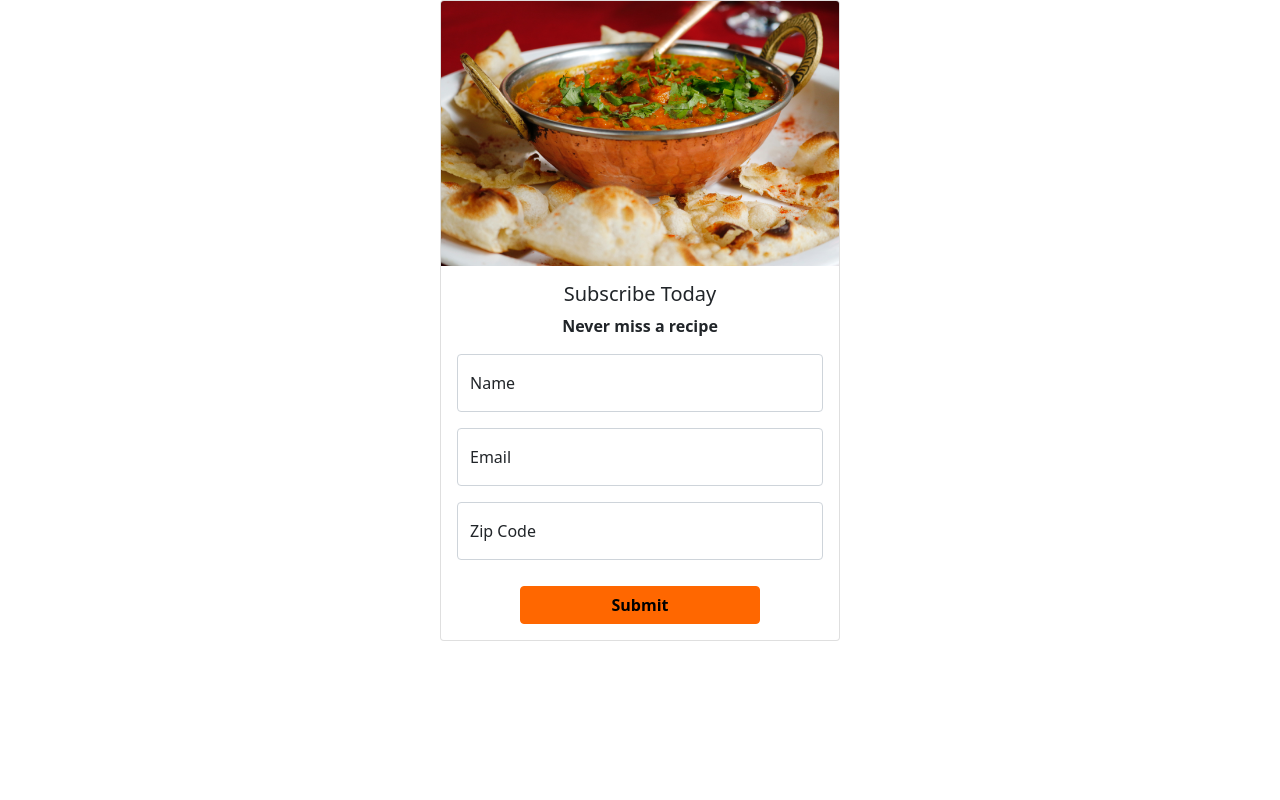
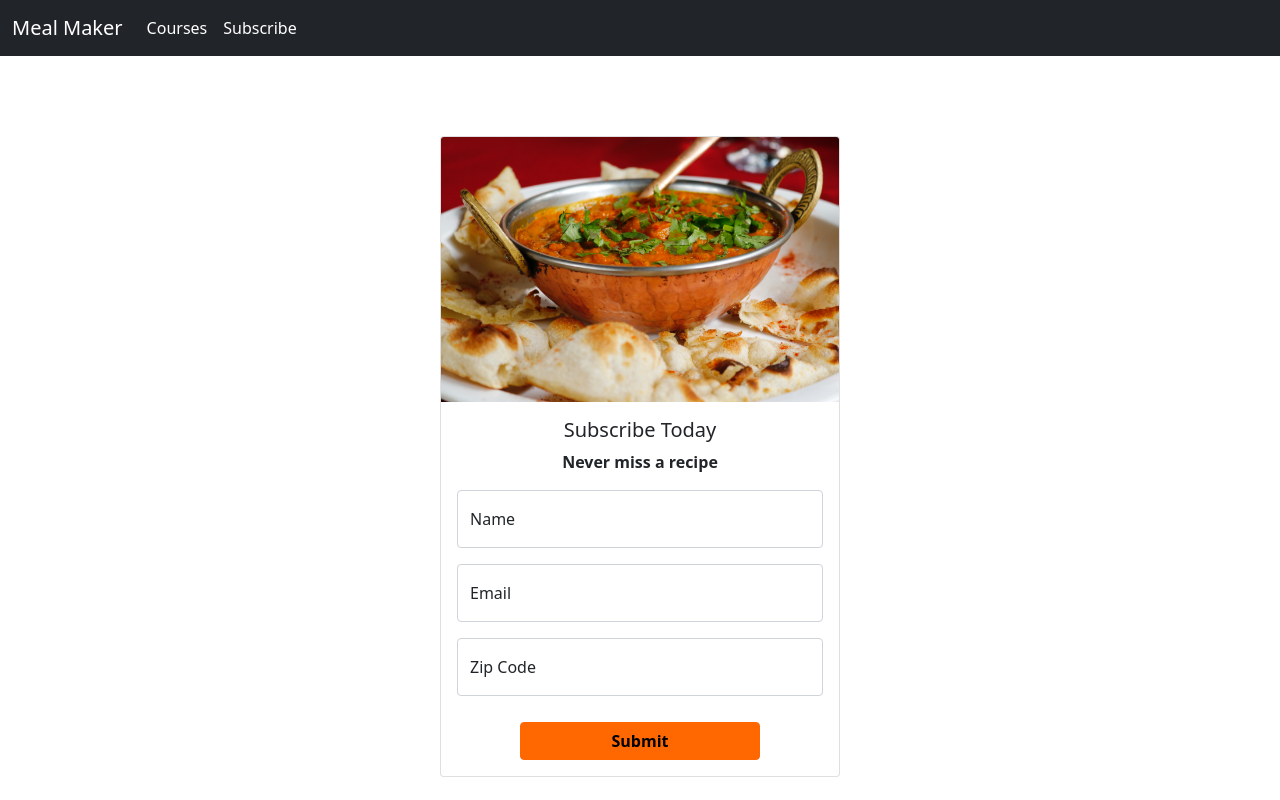
Before and after one commit to toonMarty/meal_maker, a Node server app: page /contact in a window 1280 px wide. Run offline with Node 20, Linux system fonts and the light colour scheme; some libraries are stand-ins or nearby versions.

Commit message:
[feat]: Add navigation menu for easy accessibility
The menu currently contains links to the courses and
subscription pages.

```diff
--- a/public/css/meal_maker.css
+++ b/public/css/meal_maker.css
@@ -14,3 +14,11 @@
     font-weight: bold;
     color: black;
 }
+
+.nav-link, .navbar-brand, .navbar-toggler, .navbar-toggler-icon{
+    color: white;
+}
+
+.navbar-toggler-icon {
+    background-color: white;
+}
--- a/views/contact.ejs
+++ b/views/contact.ejs
@@ -5,7 +5,7 @@
         <title>Contact Form</title>
     </head>
     <body>
-        <div class="card mx-auto text-center" style="width: 25rem;">
+        <div class="card mx-auto text-center" style="width: 25rem; margin-top: 10vh;">
             <img src="/images/curry-pot.jpg" class="card-img-top" alt="curry-dish-in-glass-pot"/>
             <div class="card-body">
                 <h5 class="card-title">Subscribe Today</h5>
--- a/views/layout.ejs
+++ b/views/layout.ejs
@@ -11,6 +11,25 @@
     </head>
 
     <body>
+        <nav class="navbar navbar-expand-lg bg-dark">
+            <div class="container-fluid">
+              <a class="navbar-brand" href="/">Meal Maker</a>
+              <button class="navbar-toggler" type="button" data-bs-toggle="collapse" data-bs-target="#navbarNav" aria-controls="navbarNav" aria-expanded="false" aria-label="Toggle navigation">
+                <span class="navbar-toggler-icon">
+                </span>
+              </button>
+              <div class="collapse navbar-collapse" id="navbarNav">
+                <ul class="navbar-nav">
+                  <li class="nav-item">
+                    <a class="nav-link" href="/">Courses</a>
+                  </li>
+                  <li class="nav-item">
+                    <a class="nav-link" href="/contact">Subscribe</a>
+                  </li>
+                </ul>
+              </div>
+            </div>
+          </nav>
         <%- body %>
     </body>
 
```
Also changed, not shown: views/subscribers.ejs (+23 -19 lines).
